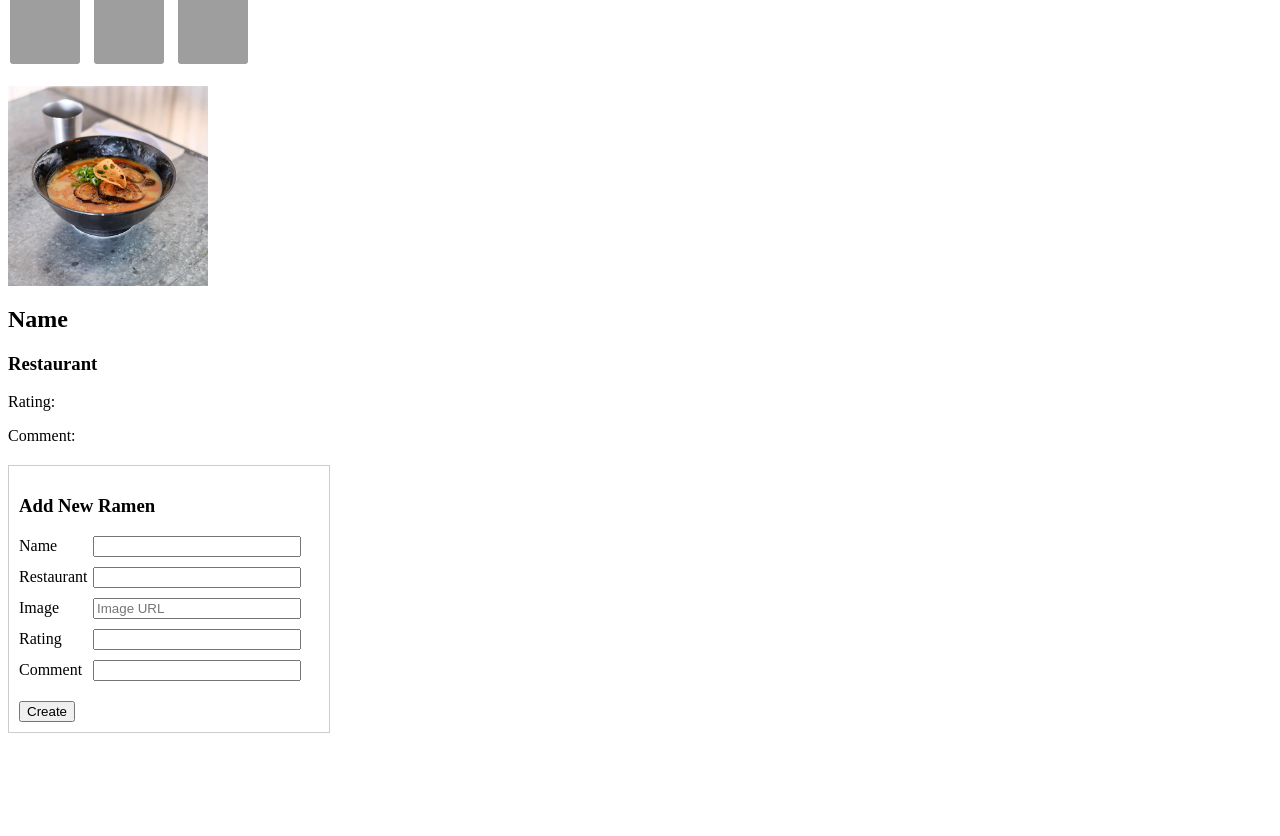
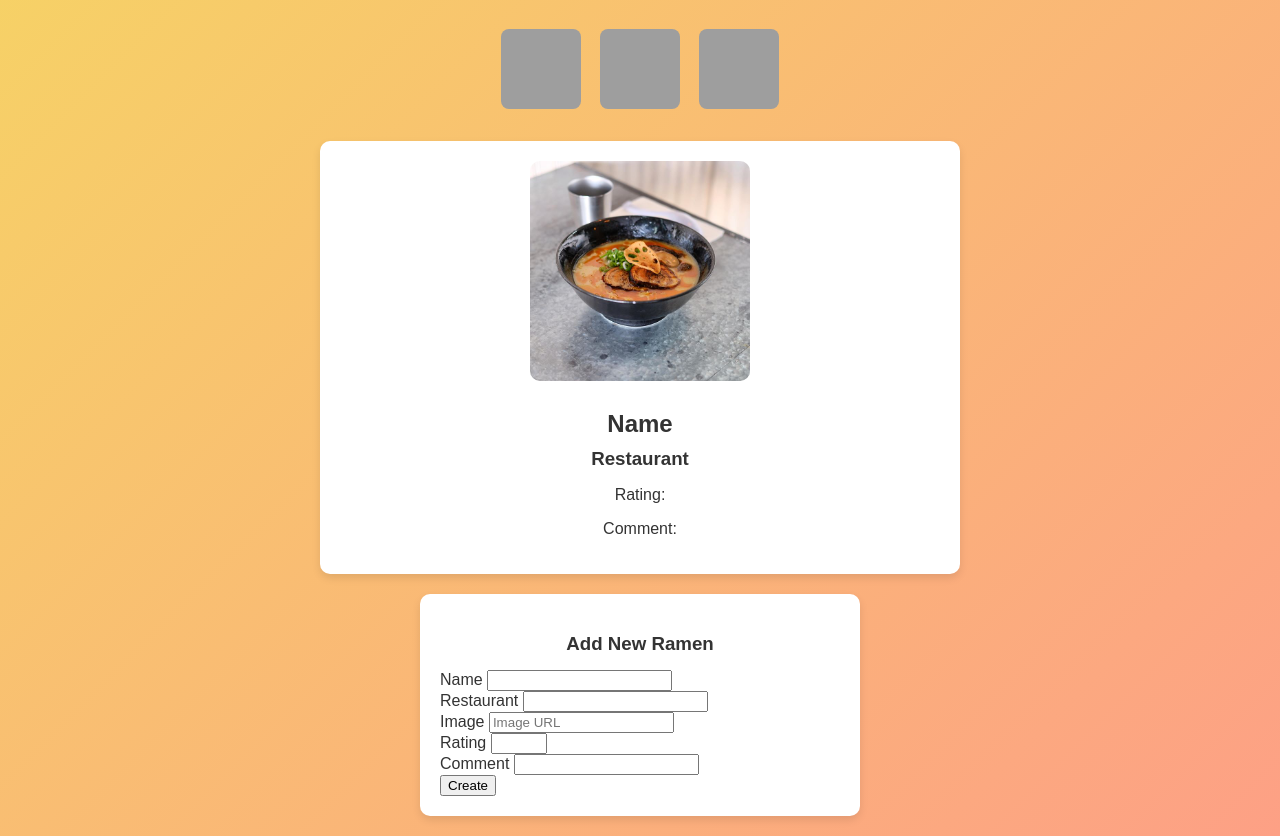
Before and after one commit to teddjames/ramen-rating-app, a plain HTML site: page index.html in a window 1280 px wide. Shown: the part 88-924 px from the top of the page. Before the commit the page ends 829 px from the top, so only its background shows below. Drawn offline with Linux system fonts and the light colour scheme; grey boxes are pictures that could not be loaded.

Commit message:
added a better css

```diff
--- a/index.html
+++ b/index.html
@@ -3,55 +3,7 @@
   <head>
     <meta charset="UTF-8" />
     <title>Ramen Rater</title>
-    <style>
-      #ramen-menu {
-        display: flex;
-        gap: 10px;
-        margin-bottom: 20px;
-      }
-
-      #ramen-menu img {
-        width: 70px;
-        height: 70px;
-        object-fit: cover;
-        cursor: pointer;
-        border: 2px solid transparent;
-        border-radius: 5px;
-      }
-
-      #ramen-menu img:hover {
-        border-color: orange;
-      }
-
-      #ramen-detail img {
-        width: 200px;
-        height: 200px;
-        object-fit: cover;
-        display: block;
-        margin-bottom: 10px;
-      }
-
-      form {
-        margin-top: 20px;
-        border: 1px solid #ccc;
-        padding: 10px;
-        width: 300px;
-      }
-
-      form label {
-        display: inline-block;
-        width: 70px;
-      }
-
-      form input {
-        margin-bottom: 10px;
-        width: 200px;
-      }
-
-      form button {
-        margin-top: 10px;
-      }
-    </style>
+    <link rel="stylesheet" href="styles.css" />
   </head>
   <body>
     <h1>Ramen Rater</h1>
--- /dev/null
+++ b/styles.css
@@ -0,0 +1,86 @@
+/* Global Styles */
+body {
+  background: linear-gradient(135deg, #f6d365 0%, #fda085 100%);
+  font-family: 'Poppins', sans-serif;
+  margin: 0;
+  padding: 0;
+  color: #333;
+}
+
+/* Header */
+h1 {
+  text-align: center;
+  padding: 20px 0;
+  margin: 0;
+  font-size: 2.5em;
+  color: #fff;
+  text-shadow: 2px 2px 4px rgba(0,0,0,0.4);
+}
+
+/* Ramen Menu */
+#ramen-menu {
+  display: flex;
+  flex-wrap: wrap;
+  justify-content: center;
+  gap: 15px;
+  margin: 20px auto;
+  max-width: 900px;
+  padding: 10px;
+}
+
+#ramen-menu img {
+  width: 80px;
+  height: 80px;
+  object-fit: cover;
+  cursor: pointer;
+  border: 2px solid transparent;
+  border-radius: 10px;
+  transition: transform 0.3s, border-color 0.3s;
+}
+
+#ramen-menu img:hover {
+  transform: scale(1.1);
+  border-color: #ff7043;
+}
+
+/* Ramen Detail */
+#ramen-detail {
+  background: #fff;
+  max-width: 600px;
+  margin: 20px auto;
+  padding: 20px;
+  border-radius: 10px;
+  box-shadow: 0 4px 8px rgba(0,0,0,0.1);
+  text-align: center;
+}
+
+#ramen-detail img {
+  width: 220px;
+  height: 220px;
+  object-fit: cover;
+  border-radius: 10px;
+  margin-bottom: 15px;
+}
+
+#ramen-detail h2,
+#ramen-detail h3 {
+  margin: 10px 0;
+}
+
+/* New Ramen Form */
+form#new-ramen {
+  background: #fff;
+  max-width: 400px;
+  margin: 20px auto;
+  padding: 20px;
+  border-radius: 10px;
+  box-shadow: 0 4px 8px rgba(0,0,0,0.1);
+}
+
+form#new-ramen h3 {
+  text-align: center;
+  margin-bottom: 15px;
+}
+
+form#new-ramen div {
+  mar
```
